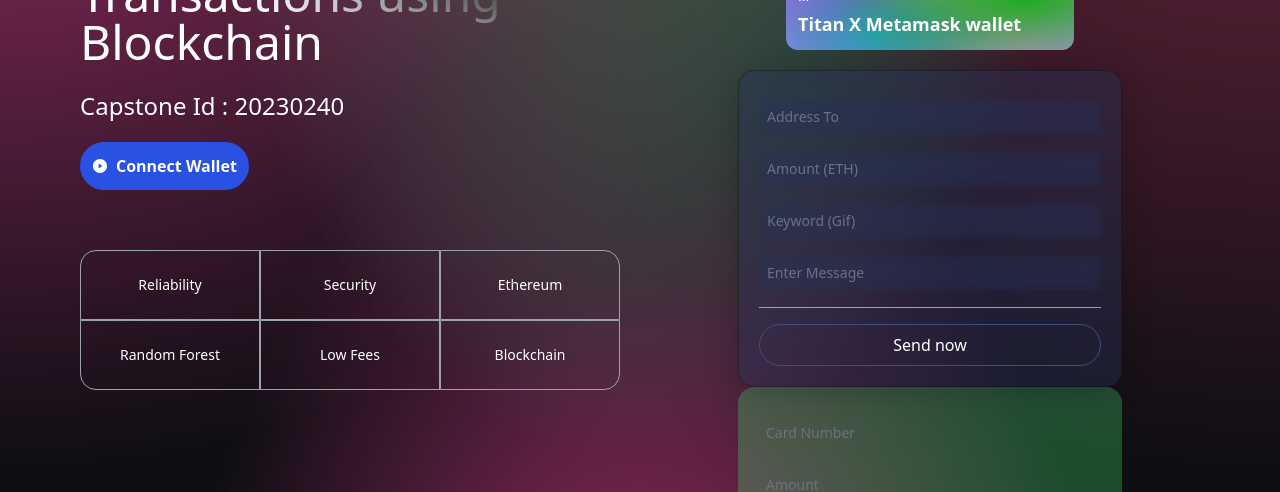
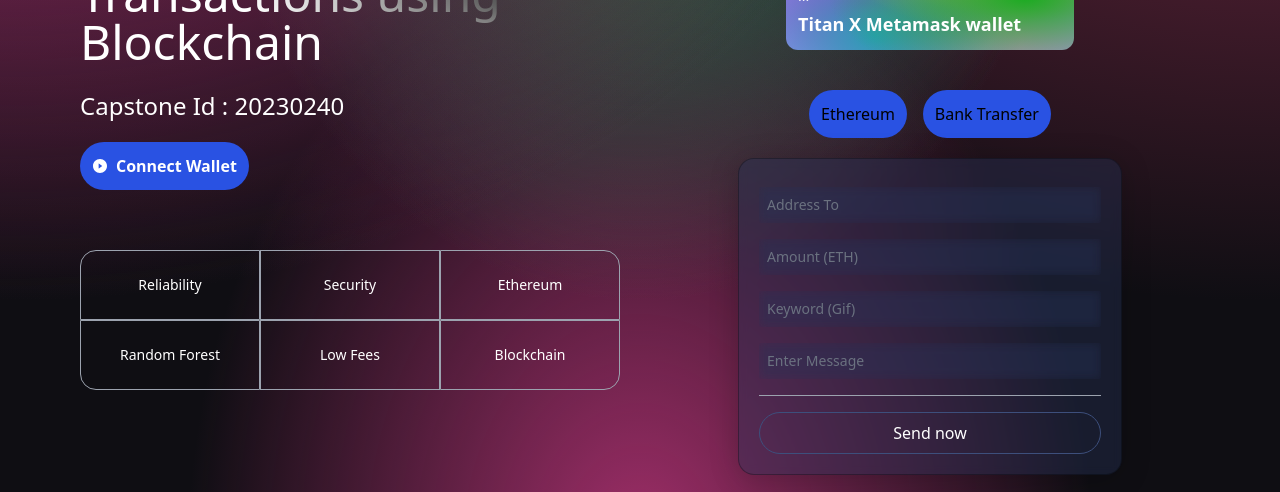
Before and after one commit to VishwaGullapalli/Capstone-Project, a React (Vite) app in the folder client/: page / in a window 1280 px wide. Shown: the part 310-802 px from the top of the page. Built offline with nearby package versions, Linux system fonts and the light colour scheme; no server answers.

Commit message:
Updated Home Page

```diff
--- a/client/src/components/Welcome.jsx
+++ b/client/src/components/Welcome.jsx
@@ -1,4 +1,4 @@
-import React, { useContext } from "react";
+import React, { useContext, useState } from "react";
 import { AiFillPlayCircle } from "react-icons/ai";
 import { RiMoneyDollarCircleFill } from "react-icons/ri";
 import { BsInfoCircle } from "react-icons/bs";
@@ -31,6 +31,12 @@
     if (!addressTo || !amount || !keyword || !message) return;
 
     sendTransaction();
+  };
+
+  const [isEthereumVisible, setIsEthereumVisible] = useState(true);
+
+  const handleButtonClick = (isEthereum) => {
+    setIsEthereumVisible(isEthereum);
   };
 
   return (
@@ -93,7 +99,71 @@
               </div>
             </div>
           </div>
-          <div className=" p-5 sm:w-96 w-full flex flex-col justify-start items-center blue-glassmorphism">
+          <div className="container flex flex-col items-center justify-evenly">
+            <div className="flex flex-row space-x-4">
+              <button
+                type="button"
+                onClick={() => handleButtonClick(true)}
+                className="flex flex-row justify-center items-center my-5 bg-[#2952e3] p-3 rounded-full cursor-pointer hover:bg-[#2546bd]"
+              >
+                Ethereum
+              </button>
+              <button
+                type="button"
+                onClick={() => handleButtonClick(false)}
+                className="flex flex-row justify-center items-center my-5 bg-[#2952e3] p-3 rounded-full cursor-pointer hover:bg-[#2546bd]"
+              >
+                Bank Transfer
+              </button>
+            </div>
+
+            {isEthereumVisible ? (
+              <div className=" p-5 sm:w-96 w-full flex flex-col justify-start items-center blue-glassmorphism">
+                <Input placeholder="Address To" name="addressTo" type="text" handleChange={handleChange} />
+                <Input placeholder="Amount (ETH)" name="amount" type="number" handleChange={handleChange} />
+                <Input placeholder="Keyword (Gif)" name="keyword" type="text" handleChange={handleChange} />
+                <Input placeholder="Enter Message" name="message" type="text" handleChange={handleChange} />
+
+                <div className="h-[1px] w-full bg-gray-400 my-2" />
+
+                {isLoading
+                  ? <Loader />
+                  : (
+                    <button
+                      type="button"
+                      onClick={handleSubmit}
+                      className="text-white w-full mt-2 border-[1px] p-2 border-[#3d4f7c] hover:bg-[#3d4f7c] rounded-full cursor-pointer"
+                    >
+                      Send now
+                    </button>
+                  )}
+              </div>
+            ) : (
+              <div className=" p-5 sm:w-96 w-full flex flex-col justify-start items-center green-glassmorphism">
+                <Input placeholder="Card Number" name="Card Number" type="text" handleChange={handleChange} />
+                <Input placeholder="Amount" name="Amount" type="number" handleChange={handleChange} />
+                <Input placeholder="CVV" name="CVV" type="text" handleChange={handleChange} />
+                <Input placeholder="Expiry" name="Expiry" type="text" handleChange={handleChange} />
+
+                <div className="h-[1px] w-full bg-gray-400 my-2" />
+
+                {isLoading
+                  ? <Loader />
+                  : (
+                    <button
+                      type="button"
+                      onClick={handleSubmit}
+                      className="text-white w-full mt-2 border-[1px] p-2 border-[#3d4f7c] hover:bg-[#3d4f7c] rounded-full cursor-pointer"
+                    >
+                      Send now
+                    </button>
+                  )}
+              </div>
+
+            )}
+          </div>
+          {/* Comment */}
+          {/* <div className=" p-5 sm:w-96 w-full flex flex-col justify-start items-center blue-glassmorphism">
             <Input placeholder="Address To" name="addressTo" type="text" handleChange={handleChange} />
             <Input placeholder="Amount (ETH)" name="amount" type="number" handleChange={handleChange} />
             <Input placeholder="Keyword (Gif)" name="keyword" type="text" handleChange={handleChange} />
@@ -112,9 +182,9 @@
                   Send now
                 </button>
               )}
-          </div>
-
-          <div className=" p-5 sm:w-96 w-full flex flex-col justify-start items-center green-glassmorphism">
+          </div> */}
+          {/* Comment */}
+          {/* <div className=" p-5 sm:w-96 w-full flex flex-col justify-start items-center green-glassmorphism">
             <Input placeholder="Card Number" name="Card Number" type="text" handleChange={handleChange} />
             <Input placeholder="Amount" name="Amount" type="number" handleChange={handleChange} />
             <Input placeholder="CVV" name="CVV" type="text" handleChange={handleChange} />
@@ -133,7 +203,7 @@
                   Send now
                 </button>
               )}
-          </div>
+          </div> */}
         </div>
       </div>
     </div>
```
